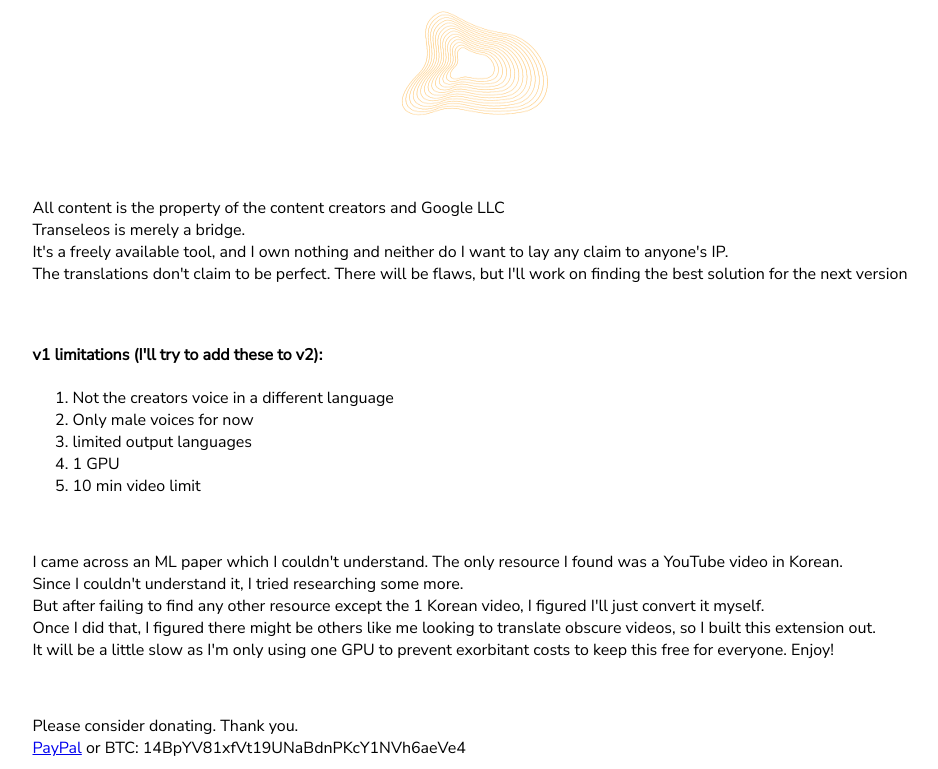
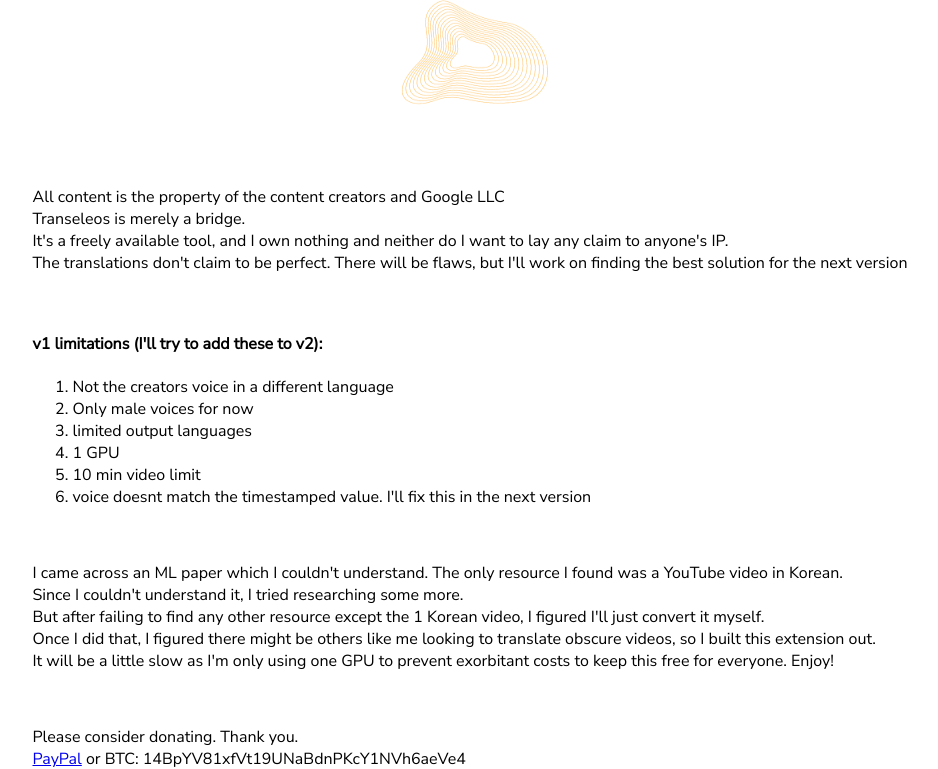
Before and after one commit to dhxmo/transeleos_gpu_server, a Flask app: template flask/app/templates/index.html in a window 1280 px wide. Shown: the top 769 px of the page, without its empty margins (170-1108 px from the left). Run offline with Flask 3, Linux system fonts and the light colour scheme; the template is opened without the code that fills it, so the values that code supplies are empty.

Commit message:
add list disclaimer

```diff
--- a/flask/app/templates/index.html
+++ b/flask/app/templates/index.html
@@ -56,6 +56,7 @@
             <li>limited output languages</li>
             <li>1 GPU</li>
             <li>10 min video limit</li>
+            <li>voice doesnt match the timestamped value. I'll fix this in the next version</li>
         </ol>
         <br/>
 
```
